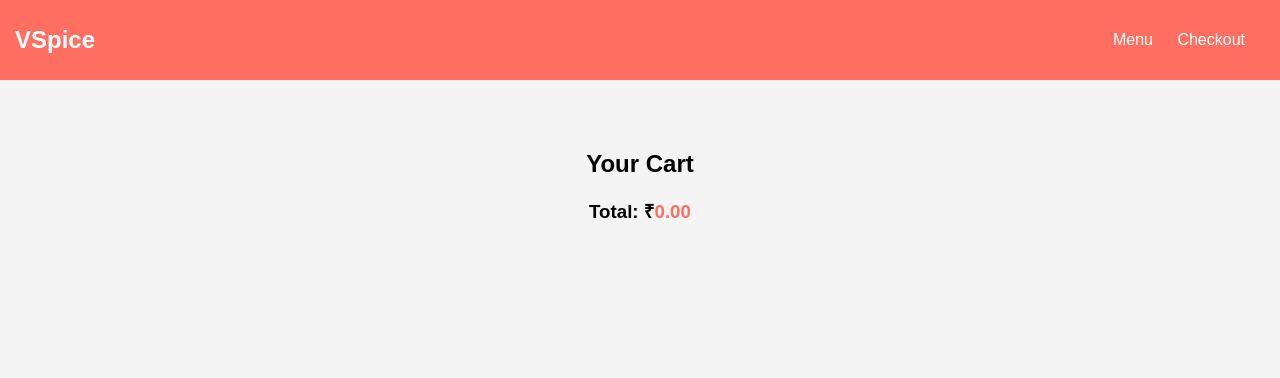
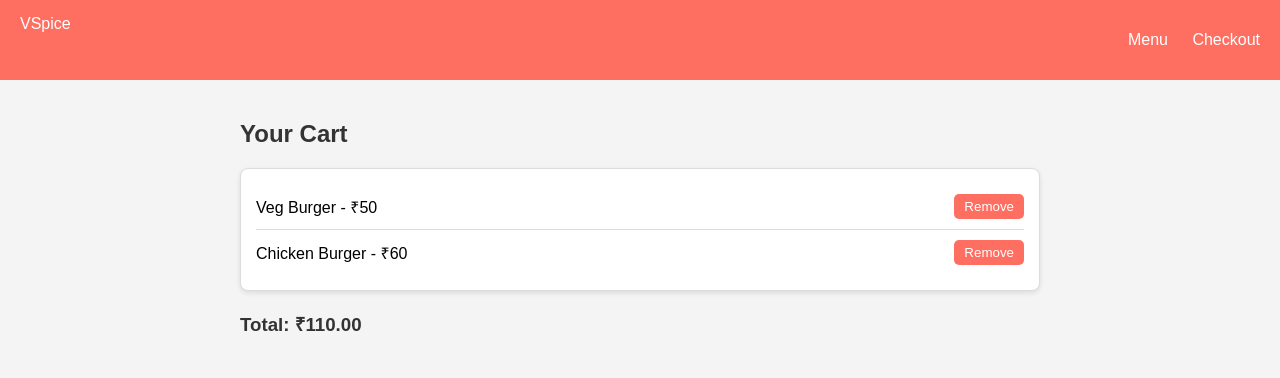
Before and after one commit to piyushmundhra17/Devjams, a plain HTML site: page checkout.html in a window 1280 px wide. Drawn offline with Linux system fonts and the light colour scheme.

Commit message:
checkout updation

```diff
--- a/checkout.css
+++ b/checkout.css
@@ -1,63 +1,79 @@
-/* Global styles */
 body {
     font-family: Arial, sans-serif;
-    background-color: #f4f4f4;
     margin: 0;
     padding: 0;
+    background-color: #f4f4f4;
 }
 
 .navbar {
-    background-color: #ff6f61;
-    padding: 15px;
+    background-color: #ff6f61; /* VSpice color */
+    color: white;
     display: flex;
     justify-content: space-between;
-    align-items: center;
-}
-
-.logo {
-    font-size: 24px;
-    color: white;
-    font-weight: bold;
+    padding: 15px 20px;
 }
 
 .nav-links {
-    list-style-type: none;
+    list-style: none;
+    padding: 0;
 }
 
 .nav-links li {
     display: inline;
-    margin-right: 20px;
+    margin-left: 20px;
 }
 
 .nav-links a {
     color: white;
     text-decoration: none;
-    font-size: 16px;
+}
+
+h2 {
+    color: #333;
+    margin: 20px 0;
 }
 
 .checkout {
-    text-align: center;
-    padding: 50px;
+    padding: 20px;
+    max-width: 800px; /* Limit the width for better alignment */
+    margin: 0 auto; /* Center the container */
 }
 
 .cart-items {
-    margin-bottom: 20px;
+    background-color: white;
+    border: 1px solid #ddd;
+    border-radius: 8px;
+    padding: 15px;
+    margin: 20px 0;
+    box-shadow: 0 2px 5px rgba(0, 0, 0, 0.1);
 }
 
 .cart-item {
-    background-color: white;
-    padding: 15px;
-    margin: 10px auto;
-    width: 300px;
-    border-radius: 8px;
-    box-shadow: 0px 4px 8px rgba(0, 0, 0, 0.1);
+    display: flex;
+    justify-content: space-between;
+    align-items: center;
+    padding: 10px 0;
+    border-bottom: 1px solid #ddd;
 }
 
-.cart-item h4 {
-    margin-bottom: 10px;
-    color: #ff6f61;
+.cart-item:last-child {
+    border-bottom: none; /* Remove border for last item */
 }
 
-#total-price {
-    color: #ff6f61;
+.remove-btn {
+    background-color: #ff6f61; /* VSpice color */
+    color: white;
+    border: none;
+    border-radius: 5px;
+    padding: 5px 10px;
+    cursor: pointer;
+    margin-left: 10px; /* Space between text and button */
 }
+
+.remove-btn:hover {
+    background-color: #e57373; /* Darker shade on hover */
+}
+
+h3 {
+    color: #333;
+}
--- a/checkout.html
+++ b/checkout.html
@@ -12,7 +12,7 @@
     <nav class="navbar">
         <div class="logo">VSpice</div>
         <ul class="nav-links">
-            <li><a href="menu.html">Menu</a></li>
+            <li><a href="resto.html">Menu</a></li>
             <li><a href="checkout.html">Checkout</a></li>
         </ul>
     </nav>
@@ -20,7 +20,7 @@
     <!-- Checkout Section -->
     <section class="checkout">
         <h2>Your Cart</h2>
-        <div class="cart-items">
+        <div class="cart-items" id="cart-items">
             <!-- Cart items will be displayed here -->
         </div>
 
--- a/checkout.js
+++ b/checkout.js
@@ -1,24 +1,36 @@
-// Get cart from local storage
-let cart = JSON.parse(localStorage.getItem('cart')) || [];
-let totalPrice = 0;
+let cart = []; // Array to hold cart items
 
-// Select the cart items container and total price element
-const cartItemsContainer = document.querySelector('.cart-items');
-const totalPriceElement = document.getElementById('total-price');
+// Function to display cart items
+function displayCart() {
+    const cartItemsDiv = document.getElementById('cart-items');
+    cartItemsDiv.innerHTML = ''; // Clear previous items
+    let totalPrice = 0;
 
-// Display cart items
-cart.forEach(item => {
-    const cartItem = document.createElement('div');
-    cartItem.classList.add('cart-item');
-    cartItem.innerHTML = `
-        <h4>${item.name}</h4>
-        <p>Price: ₹${item.price.toFixed(2)}</p>
-    `;
-    cartItemsContainer.appendChild(cartItem);
+    cart.forEach((item, index) => {
+        const itemDiv = document.createElement('div');
+        itemDiv.className = 'cart-item';
+        itemDiv.innerHTML = `
+            <span>${item.name} - ₹${item.price}</span>
+            <button class="remove-btn" onclick="removeFromCart(${index})">Remove</button>
+        `;
+        cartItemsDiv.appendChild(itemDiv);
+        totalPrice += item.price;
+    });
 
-    // Calculate total price
-    totalPrice += item.price;
-});
+    document.getElementById('total-price').textContent = totalPrice.toFixed(2);
+}
 
-// Display total price
-totalPriceElement.textContent = totalPrice.toFixed(2);
+// Function to remove item from cart
+function removeFromCart(index) {
+    cart.splice(index, 1); // Remove item from cart
+    displayCart(); // Refresh cart display
+}
+
+// Example items added to the cart for testing
+cart = [
+    { name: 'Veg Burger', price: 50 },
+    { name: 'Chicken Burger', price: 60 }
+];
+
+// Initial display of cart items
+displayCart();
--- a/resto.js
+++ b/resto.js
@@ -6,7 +6,8 @@ const restaurants = [
     },
     {
         name: "KC Foods",
-        image: "https://via.placeholder.com/200x150.png?text=Sushi+Spot"
+        image: "https://via.placeholder.com/200x150.png?text=Sushi+Spot",
+        link: "kcfoods.html" // Added link for KC Foods
     },
     {
         name: "FC Foods",
```
